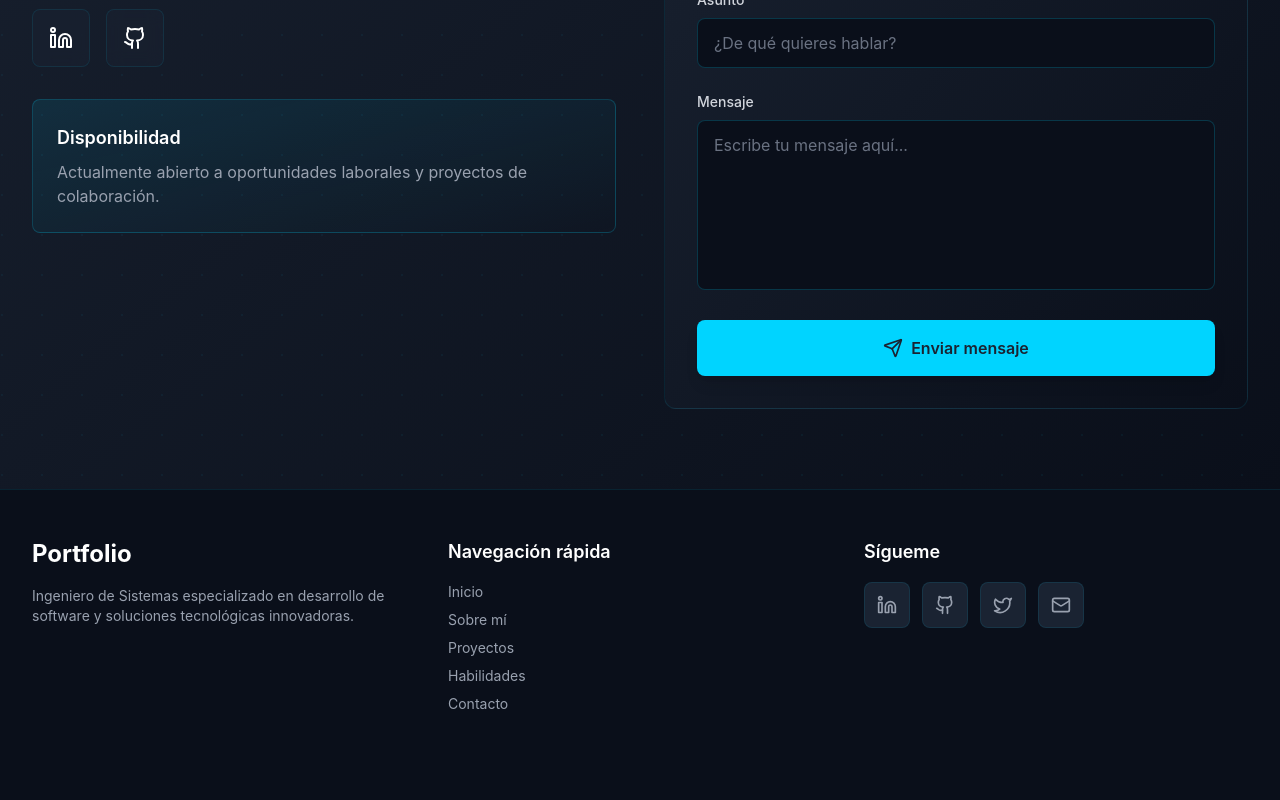
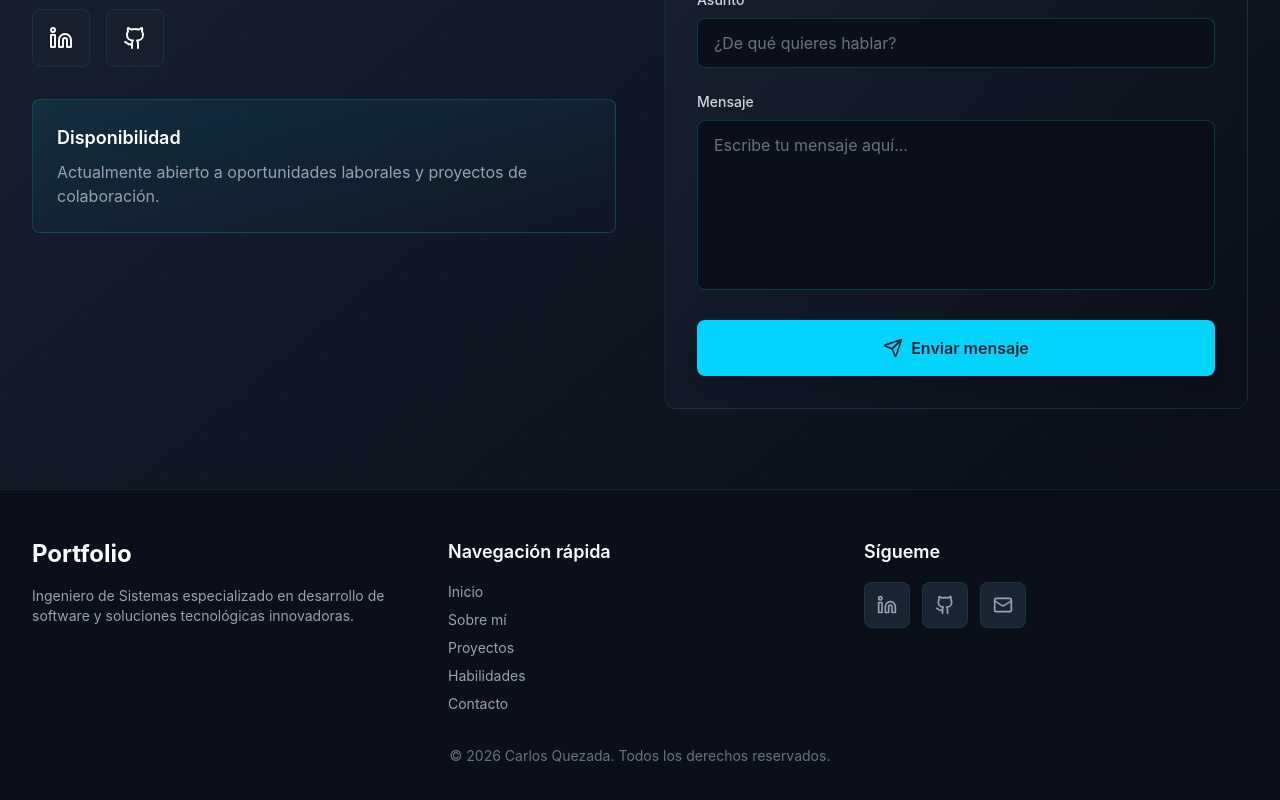
Before and after one commit to carlosQ2031/portfolio-2026, a React (Vite) app: page / in a window 1280 px wide. Shown: the part 4849-5649 px from the top of the page. Built offline with nearby package versions, Linux system fonts and the light colour scheme.

Commit message:
Footer y links arreglados

```diff
--- a/src/components/Footer.jsx
+++ b/src/components/Footer.jsx
@@ -1,23 +1,26 @@
 import React from 'react';
 import { motion } from 'framer-motion';
-import { Heart, Linkedin, Github, Twitter, Mail } from 'lucide-react';
+import { Linkedin, Github, Mail } from 'lucide-react';
 
 const Footer = () => {
   const currentYear = new Date().getFullYear();
 
+  // Helper para asegurar links absolutos
+  const formatLink = (url) =>
+    url.startsWith('http') || url.startsWith('mailto:') ? url : `https://${url}`;
+
   const socialLinks = [
-    { icon: Linkedin, link: "https://linkedin.com", label: "LinkedIn" },
-    { icon: Github, link: "https://github.com", label: "GitHub" },
-    { icon: Twitter, link: "https://twitter.com", label: "Twitter" },
-    { icon: Mail, link: "mailto:carlos.rodriguez@email.com", label: "Email" }
+    { icon: Linkedin, link: 'https://www.linkedin.com/in/carlos-quezada-chuquiruna', label: 'LinkedIn' },
+    { icon: Github, link: 'https://github.com/carlosQ2031', label: 'GitHub' },
+    { icon: Mail, link: 'mailto:carlos.quezada.dev@gmail.com', label: 'Email' }
   ];
 
   const navLinks = [
-    { name: "Inicio", id: "inicio" },
-    { name: "Sobre mí", id: "sobre-mi" },
-    { name: "Proyectos", id: "proyectos" },
-    { name: "Habilidades", id: "habilidades" },
-    { name: "Contacto", id: "contacto" }
+    { name: 'Inicio', id: 'inicio' },
+    { name: 'Sobre mí', id: 'sobre-mi' },
+    { name: 'Proyectos', id: 'proyectos' },
+    { name: 'Habilidades', id: 'habilidades' },
+    { name: 'Contacto', id: 'contacto' }
   ];
 
   const scrollToSection = (id) => {
@@ -40,9 +43,7 @@ const Footer = () => {
         <div className="grid grid-cols-1 md:grid-cols-3 gap-8 mb-8">
           {/* Brand */}
           <div>
-            <span className="text-2xl font-bold text-white mb-4 block">
-              Portfolio
-            </span>
+            <span className="text-2xl font-bold text-white mb-4 block">Portfolio</span>
             <p className="text-gray-400 text-sm mb-4">
               Ingeniero de Sistemas especializado en desarrollo de software y soluciones tecnológicas innovadoras.
             </p>
@@ -50,9 +51,7 @@ const Footer = () => {
 
           {/* Quick Links */}
           <div>
-            <span className="text-lg font-semibold text-white mb-4 block">
-              Navegación rápida
-            </span>
+            <span className="text-lg font-semibold text-white mb-4 block">Navegación rápida</span>
             <nav className="flex flex-col space-y-2">
               {navLinks.map((link) => (
                 <button
@@ -68,14 +67,12 @@ const Footer = () => {
 
           {/* Social Links */}
           <div>
-            <span className="text-lg font-semibold text-white mb-4 block">
-              Sígueme
-            </span>
+            <span className="text-lg font-semibold text-white mb-4 block">Sígueme</span>
             <div className="flex gap-3">
               {socialLinks.map((social, index) => (
                 <motion.a
                   key={index}
-                  href={social.link}
+                  href={formatLink(social.link)}
                   target="_blank"
                   rel="noopener noreferrer"
                   whileHover={{ scale: 1.1 }}
@@ -90,7 +87,10 @@ const Footer = () => {
           </div>
         </div>
 
-
+        {/* Footer bottom */}
+        <div className="text-center text-gray-500 text-sm mt-8">
+          © {currentYear} Carlos Quezada. Todos los derechos reservados.
+        </div>
       </div>
     </footer>
   );
```
